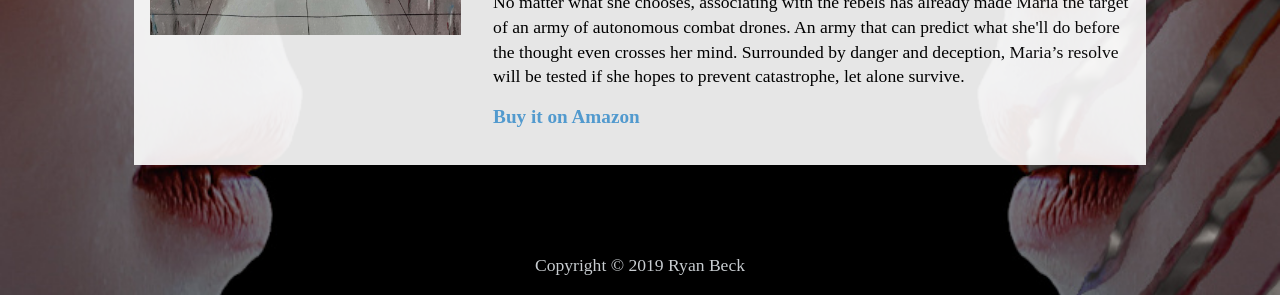
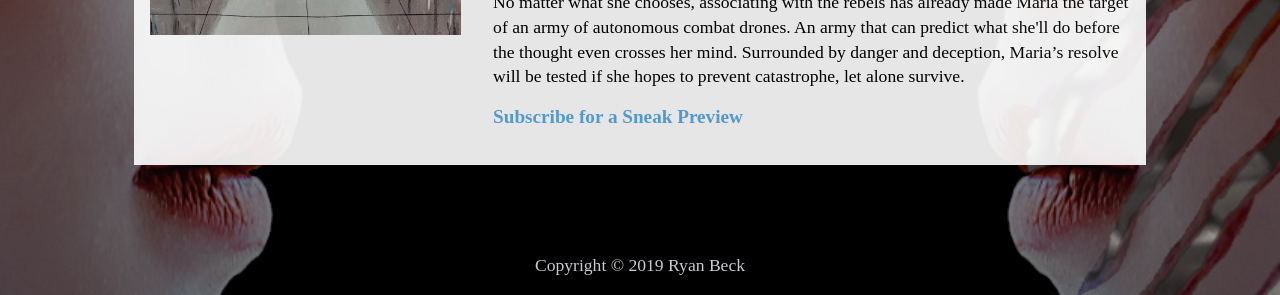
Before and after one commit to ryooan/ryooan.github.io, a Jekyll site: the page built from writing/SEER.html, in a window 1280 px wide. Shown: the part 605-900 px from the top of the page. Built offline with Jekyll 4.4.1, drawn with Linux system fonts in a browser that asks for light colours.

Commit message:
Update SEER.html

```diff
--- a/writing/SEER.html
+++ b/writing/SEER.html
@@ -1,9 +1,9 @@
 ---
 layout: listing
-getlink: https://www.amazon.com
+getlink: https://www.ryanbeckauthor.com/subscribe
 imagepath: /images/Cover.PNG
 listingname: SEER
-howtoget: Buy it on Amazon
+howtoget: Subscribe for a Sneak Preview
 title: SEER
 description: SEER, a work of science-fiction by Ryan Beck.
 ---
```
